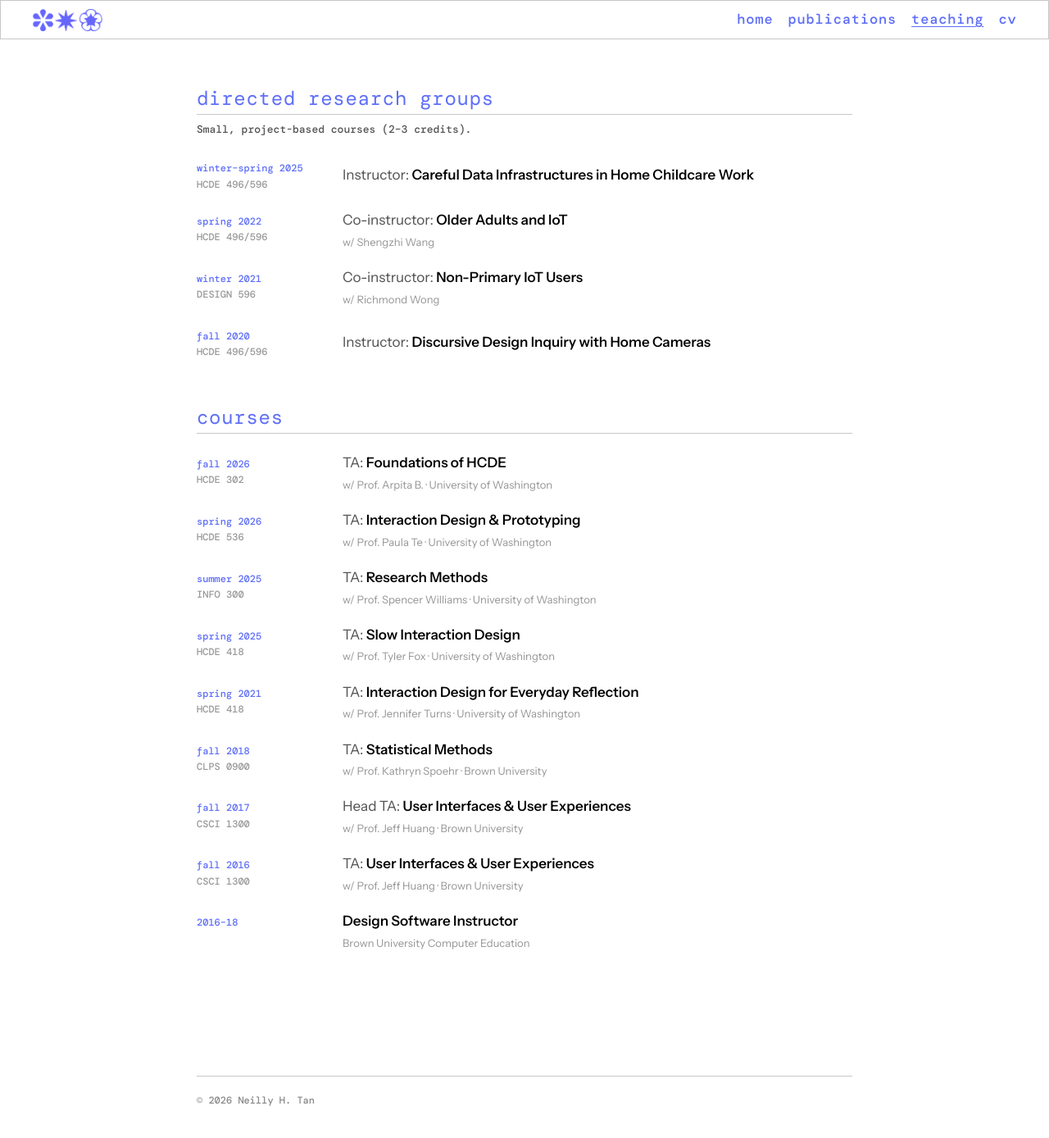
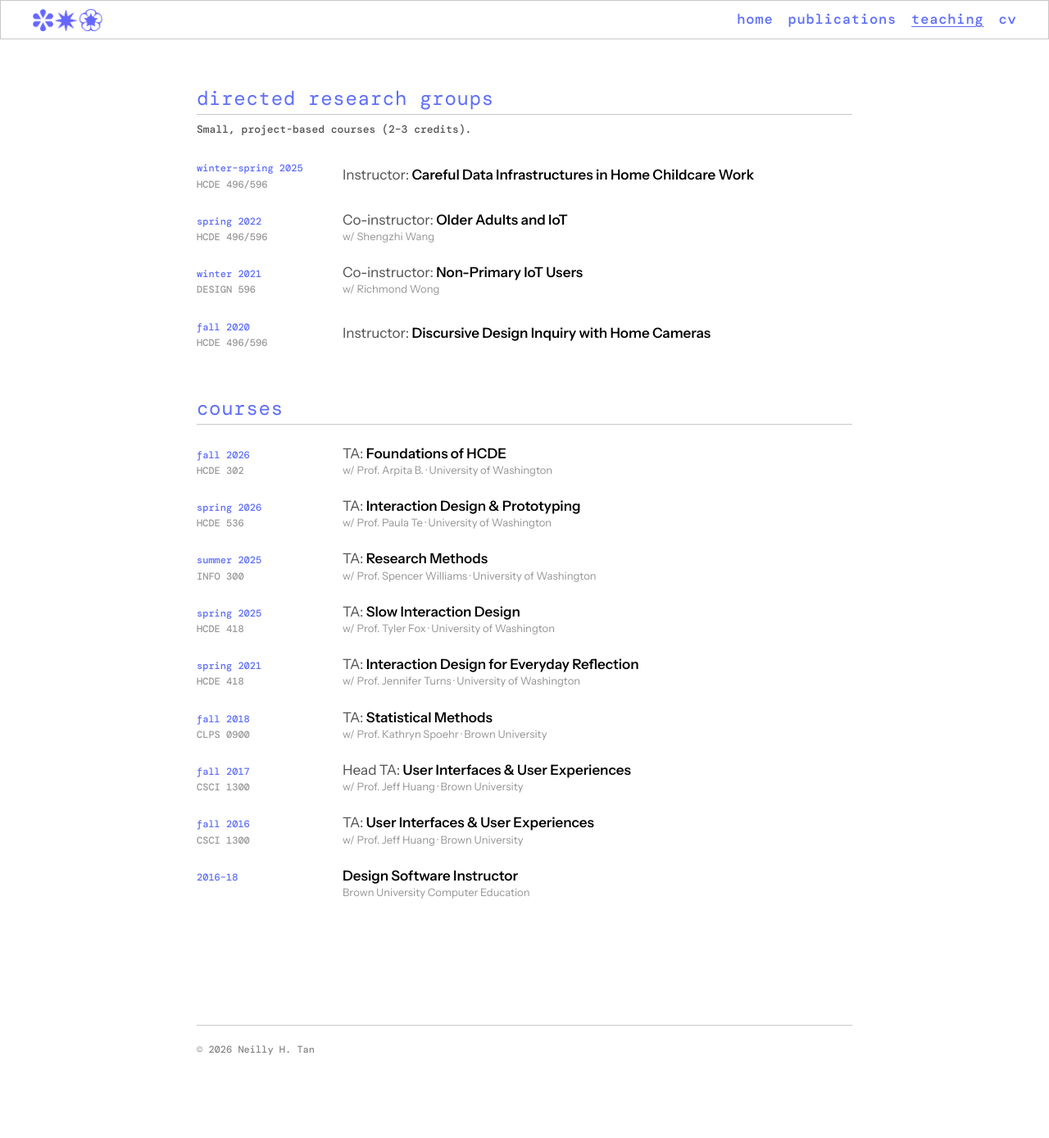
Before and after one commit to neillytan/neillytan.github.io, a Jekyll site: the page built from teaching.html, in a window 1280 px wide and 1400 px high, scrolled down 175 px. Shown: the top 1388 px of the window at 82% size. Built offline with Jekyll 4.4.1, drawn with Linux system fonts in a browser that asks for light colours; some web fonts are replaced; after the commit the page ends 1513 px from its top, so only the background shows below that.

Commit message:
Teaching: align gray info lines with course numbers
Co-Authored-By: Claude Opus 5.5 <noreply@anthropic.com>

```diff
--- a/assets/css/style.css
+++ b/assets/css/style.css
@@ -133,7 +133,7 @@ p { margin: 0 0 1rem; }
 .teach-code { display: block; color: #999; }
 .teach .pub-single { align-self: center; }
 .teach .pub-single .pub-title { margin-bottom: 0 !important; }
-.teach .pub-meta { font-size: 13px; color: #999; }
+.teach .pub-meta { font-size: 13px; color: #999; margin-top: -6.6px !important; }
 .teach-role { font-weight: 420; color: #555; }
 
 /* ---------- small screens ---------- */
@@ -151,6 +151,7 @@ p { margin: 0 0 1rem; }
   .teach-code { display: inline; margin-left: 10px; }
   .teach .pub-single { align-self: start; }
   .teach .pub { margin-bottom: 16px; }
+  .teach .pub-meta { margin-top: 0 !important; }
   .news-list > span:not(.news-date) { margin-bottom: 14px; }
   .site-nav { gap: 12px; }
   .site-nav a { font-size: 14px; letter-spacing: 0.02em; }
```
